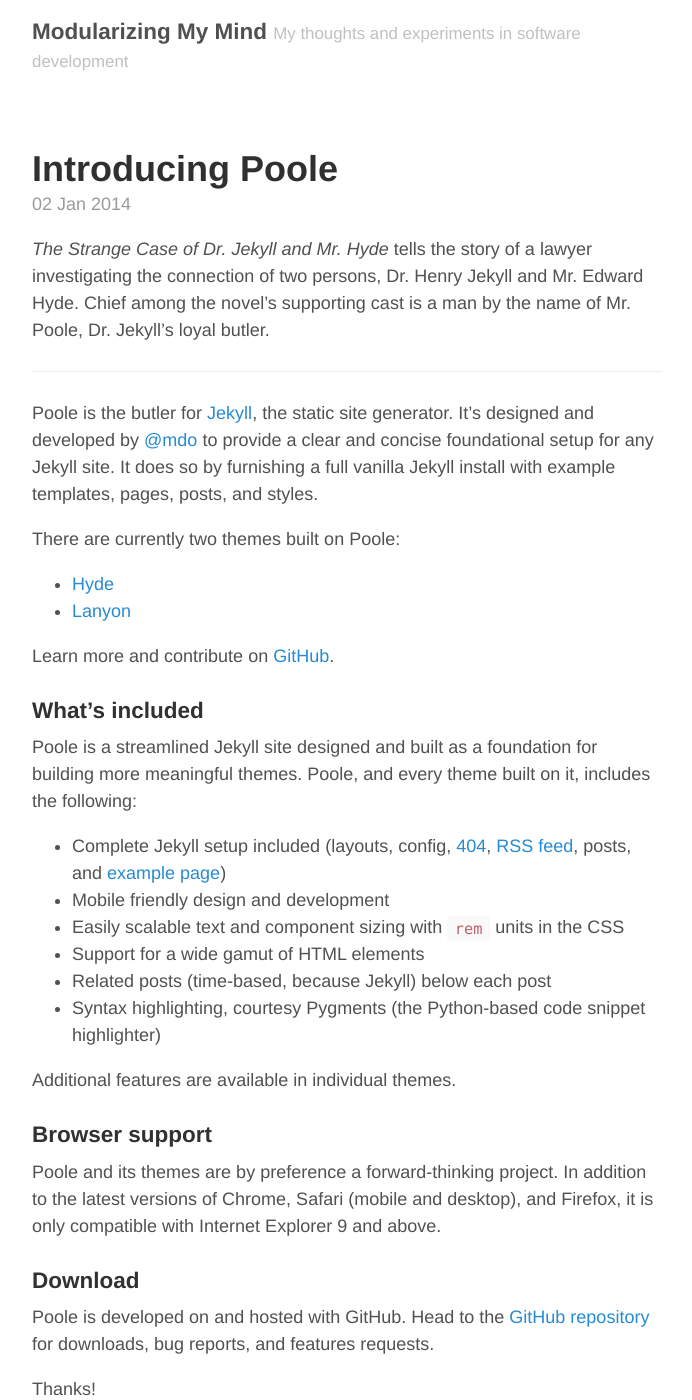
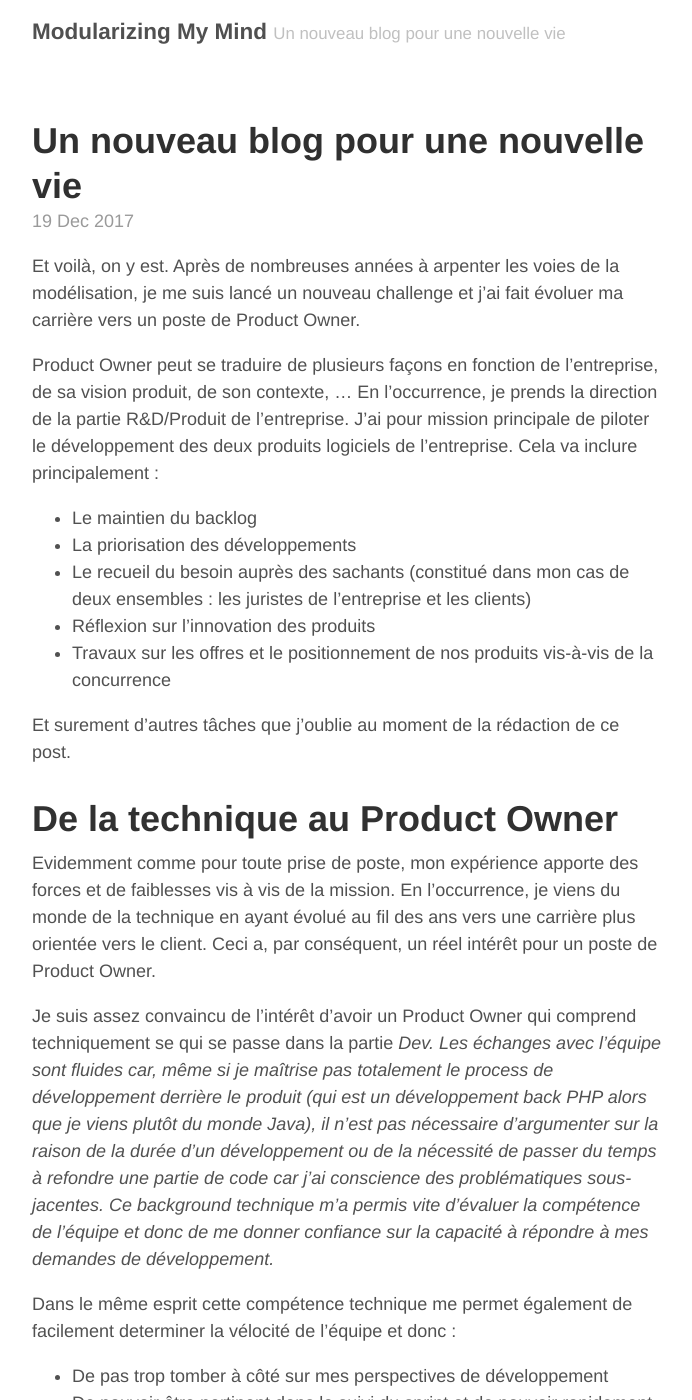
Before and after one commit to glefur/modularizing-my-mind, a Jekyll site: the page built from index.html, in a window 1280 px wide and 1400 px high. Shown: the whole window, without its empty margins (293-985 px from the left). Built offline with Jekyll 4.4.1, drawn with Linux system fonts in a browser that asks for light colours; the list of posts is cut into pages by our own code; some of the changed text lies outside the part shown.

Commit message:
new blog for a new life ...

```diff
--- a/_config.yml
+++ b/_config.yml
@@ -1,6 +1,6 @@
 # Setup
 title:               Modularizing My Mind
-tagline:             My thoughts and experiments in software development
+tagline:             Un nouveau blog pour une nouvelle vie
 url:                 https://glefur.github.io/
 paginate:            1
 baseurl:             "/modularizing-my-mind"
--- a/_posts/2014-01-02-introducing-poole.md
+++ /dev/null
@@ -1,40 +0,0 @@
----
-layout: post
-title: Introducing Poole
----
-
-*The Strange Case of Dr. Jekyll and Mr. Hyde* tells the story of a lawyer investigating the connection of two persons, Dr. Henry Jekyll and Mr. Edward Hyde. Chief among the novel's supporting cast is a man by the name of Mr. Poole, Dr. Jekyll's loyal butler.
-
------
-
-Poole is the butler for [Jekyll](http://jekyllrb.com), the static site generator. It's designed and developed by [@mdo](https://twitter.com/mdo) to provide a clear and concise foundational setup for any Jekyll site. It does so by furnishing a full vanilla Jekyll install with example templates, pages, posts, and styles.
-
-There are currently two themes built on Poole:
-
-* [Hyde](http://hyde.getpoole.com)
-* [Lanyon](http://lanyon.getpoole.com)
-
-Learn more and contribute on [GitHub](https://github.com/poole).
-
-### What's included
-
-Poole is a streamlined Jekyll site designed and built as a foundation for building more meaningful themes. Poole, and every theme built on it, includes the following:
-
-* Complete Jekyll setup included (layouts, config, [404]({{ site.baseurl }}/404.html), [RSS feed]({{ site.baseurl }}/atom.xml), posts, and [example page]({{ site.baseurl }}/about))
-* Mobile friendly design and development
-* Easily scalable text and component sizing with `rem` units in the CSS
-* Support for a wide gamut of HTML elements
-* Related posts (time-based, because Jekyll) below each post
-* Syntax highlighting, courtesy Pygments (the Python-based code snippet highlighter)
-
-Additional features are available in individual themes.
-
-### Browser support
-
-Poole and its themes are by preference a forward-thinking project. In addition to the latest versions of Chrome, Safari (mobile and desktop), and Firefox, it is only compatible with Internet Explorer 9 and above.
-
-### Download
-
-Poole is developed on and hosted with GitHub. Head to the <a href="https://github.com/poole/poole">GitHub repository</a> for downloads, bug reports, and features requests.
-
-Thanks!
--- /dev/null
+++ b/_posts/2017-12-19-nouveau-blog-pour-nouvelle-vie.md
@@ -0,0 +1,34 @@
+---
+layout: post
+title: Un nouveau blog pour une nouvelle vie
+---
+
+Et voilà, on y est. Après de nombreuses années à arpenter les voies de la modélisation, je me suis lancé un nouveau challenge et j'ai fait évoluer ma carrière vers un poste de Product Owner.
+
+Product Owner peut se traduire de plusieurs façons en fonction de l'entreprise, de sa vision produit, de son contexte, ... En l'occurrence, je prends la direction de la partie R&D/Produit de l'entreprise. J'ai pour mission principale de piloter le développement des deux produits logiciels de l'entreprise. Cela va inclure principalement :
+* Le maintien du backlog
+* La priorisation des développements
+* Le recueil du besoin auprès des sachants (constitué dans mon cas de deux ensembles : les juristes de l'entreprise et les clients)
+* Réflexion sur l'innovation des produits
+* Travaux sur les offres et le positionnement de nos produits vis-à-vis de la concurrence
+
+Et surement d'autres tâches que j'oublie au moment de la rédaction de ce post.
+
+# De la technique au Product Owner
+
+Evidemment comme pour toute prise de poste, mon expérience apporte des forces et de faiblesses vis à vis de la mission. En l'occurrence, je viens du monde de la technique en ayant évolué au fil des ans vers une carrière plus orientée vers le client. Ceci a, par conséquent, un réel intérêt pour un poste de Product Owner.
+
+Je suis assez convaincu de l'intérêt d'avoir un Product Owner qui comprend techniquement se qui se passe dans la partie <em>Dev<em>. Les échanges avec l'équipe sont fluides car, même si je maîtrise pas totalement le process de développement derrière le produit (qui est un développement back PHP alors que je viens plutôt du monde Java), il n'est pas nécessaire d'argumenter sur la raison de la durée d'un développement ou de la nécessité de passer du temps à refondre une partie de code car j'ai conscience des problématiques sous-jacentes. Ce background technique m'a permis vite d'évaluer la compétence de l'équipe et donc de me donner confiance sur la capacité à répondre à mes demandes de développement.
+
+Dans le même esprit cette compétence technique me permet également de facilement determiner la vélocité de l'équipe et donc :
+* De pas trop tomber à côté sur mes perspectives de développement
+* De pouvoir être pertinent dans le suivi du sprint et de pouvoir rapidement me rendre compte si l'on tient ou pas
+
+# L'agilité à notre sauce
+
+Le terme Product Owner est issu du monde Scrum si je ne me trompe pas, après j'intègre une équipe en construction où la pratique de l'agile se met en place progressivement. Nous ne suivons pas concrètement et formellement une méthode agile plus qu'une autre (donc en particulier nous ne pratiquons pas le Scrum dans tous ses préceptes). Une illustration que j'ai trouvée récemment m'invite à penser qu'on fait du *scrumban* :
+![scrum vs kanban vs scrumban](https://pbs.twimg.com/media/DQbmr6WUIAA5PCW.jpg:large "scrum vs kanban vs scrumban")
+
+Nous travaillons en effet sur des sprints réguliers, je définis les fonctionnalités à inclure dans le sprint, nous tentons d'estimer le travail pour s'assurer que ce que je compte inclure dans le sprint va rentrer, puis j'effectue un suivi régulier pour voir si on ne dérive pas. Si tel est le cas, je réagence le sprint en sortant des éléments ou en resserrant le périmètre de certaines tâches.
+
+C'est intéressant de voir que la mise en place de cette organisation s'est faîte assez naturellement et qu'elle fonctionne plutôt bien. Au moment de la rédaction de ces lignes, nous sommes au quatrième sprint et le développement se passe plutôt correctement. Le sprint précédent a subi quelques remous mais ceci principalement à cause d'une modification de périmètre en cours de sprint et d'un travail non spécifié, ceci est une autre histoire, j'espère y revenir dans un autre billet ...
```
Also changed, not shown: _posts/2013-12-31-whats-jekyll.md (deleted, +0 -10 lines), _posts/2014-01-01-example-content.md (deleted, +0 -169 lines), _posts/example-content.md (added, +169 -0 lines).
